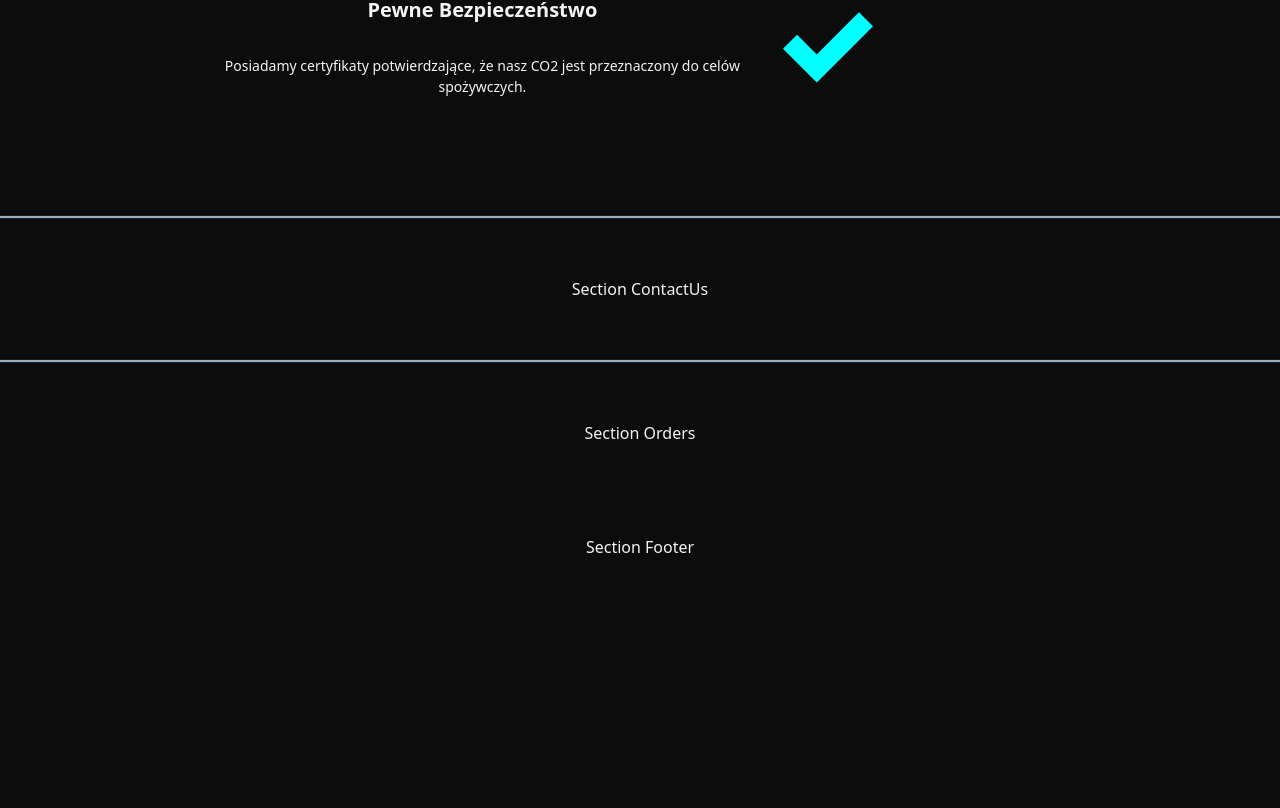
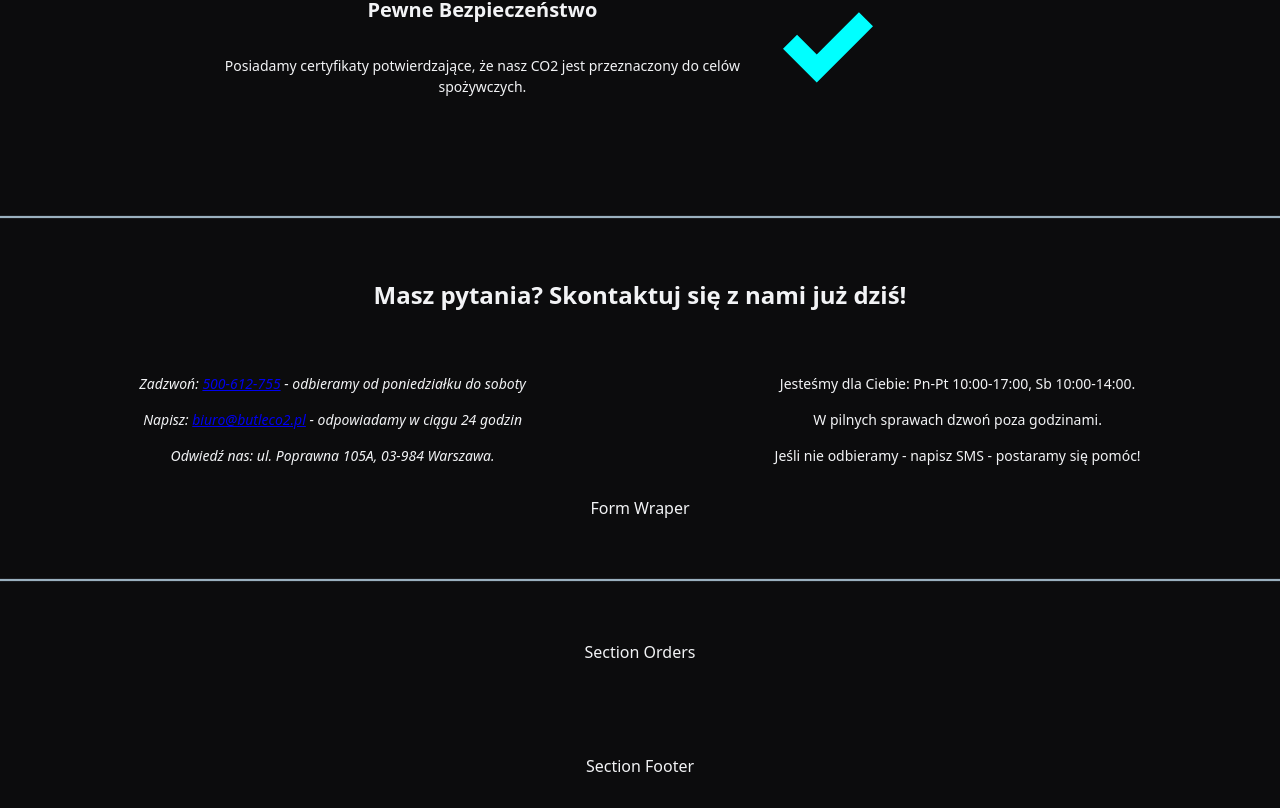
Before and after one commit to AMichalMurawski/butleCO2, a React (Vite) app: page / in a window 1280 px wide. Shown: the part 4025-4833 px from the top of the page. Before the commit the page ends 4614 px from the top, so only its background shows below. Built offline with nearby package versions, Linux system fonts and the light colour scheme.

Commit message:
basic content

```diff
--- a/src/sections/ContactUs/ContactUs.styled.ts
+++ b/src/sections/ContactUs/ContactUs.styled.ts
@@ -1,4 +1,37 @@
 import styled from 'styled-components';
-import { Section } from '../../styles/Global.styled';
+import { H2, P, Section } from '../../styles/Global.styled';
 
-export const ContactSection = styled(Section)``;
+export const ContactSection = styled(Section)`
+    display: flex;
+    flex-direction: column;
+    gap: 30px;
+`;
+
+export const Title = styled(H2)``
+
+export const ContactsWraper = styled.div`
+    display: flex;
+    flex-direction: row;
+    gap: 30px;
+    justify-content: space-around;
+`
+
+export const AddressWraper = styled.address`
+    display: flex;
+    flex-direction: column;
+    gap: 15px;
+`
+
+export const Address = styled(P)``
+
+export const AddressLink = styled.a``
+
+export const WorkHoursConteiner = styled.div`
+    display: flex;
+    flex-direction: column;
+    gap: 15px;
+`
+
+export const WorkHours = styled(P)``
+
+export const FormWraper = styled.div``
--- a/src/sections/ContactUs/ContactUs.tsx
+++ b/src/sections/ContactUs/ContactUs.tsx
@@ -1,8 +1,23 @@
 import React from 'react';
-import { ContactSection } from './ContactUs.styled';
+import { Address, AddressLink, AddressWraper, ContactSection, ContactsWraper, FormWraper, Title, WorkHours, WorkHoursConteiner } from './ContactUs.styled';
 
 const ContactUs: React.FC = () => {
-  return <ContactSection>Section ContactUs</ContactSection>;
+  return <ContactSection>
+    <Title>Masz pytania? Skontaktuj się z nami już dziś!</Title>
+    <ContactsWraper>
+      <AddressWraper>
+        <Address>Zadzwoń: <AddressLink href='tel:+48500612755'>500-612-755</AddressLink> - odbieramy od poniedziałku do soboty</Address>
+        <Address>Napisz: <AddressLink href='mailto:biuro@butleco2.pl'>biuro@butleco2.pl</AddressLink> - odpowiadamy w ciągu 24 godzin</Address>
+        <Address>Odwiedź nas: ul. Poprawna 105A, 03-984 Warszawa.</Address>
+      </AddressWraper>
+      <WorkHoursConteiner>
+        <WorkHours>Jesteśmy dla Ciebie: Pn-Pt 10:00-17:00, Sb 10:00-14:00.</WorkHours>
+        <WorkHours>W pilnych sprawach dzwoń poza godzinami.</WorkHours>
+        <WorkHours>Jeśli nie odbieramy - napisz SMS - postaramy się pomóc!</WorkHours>
+      </WorkHoursConteiner>
+    </ContactsWraper>
+    <FormWraper>Form Wraper</FormWraper>
+    </ContactSection>;
 };
 
 export default ContactUs;
```
Also changed, not shown: src/todo/content-v1.1.md (+1 -1 lines).
